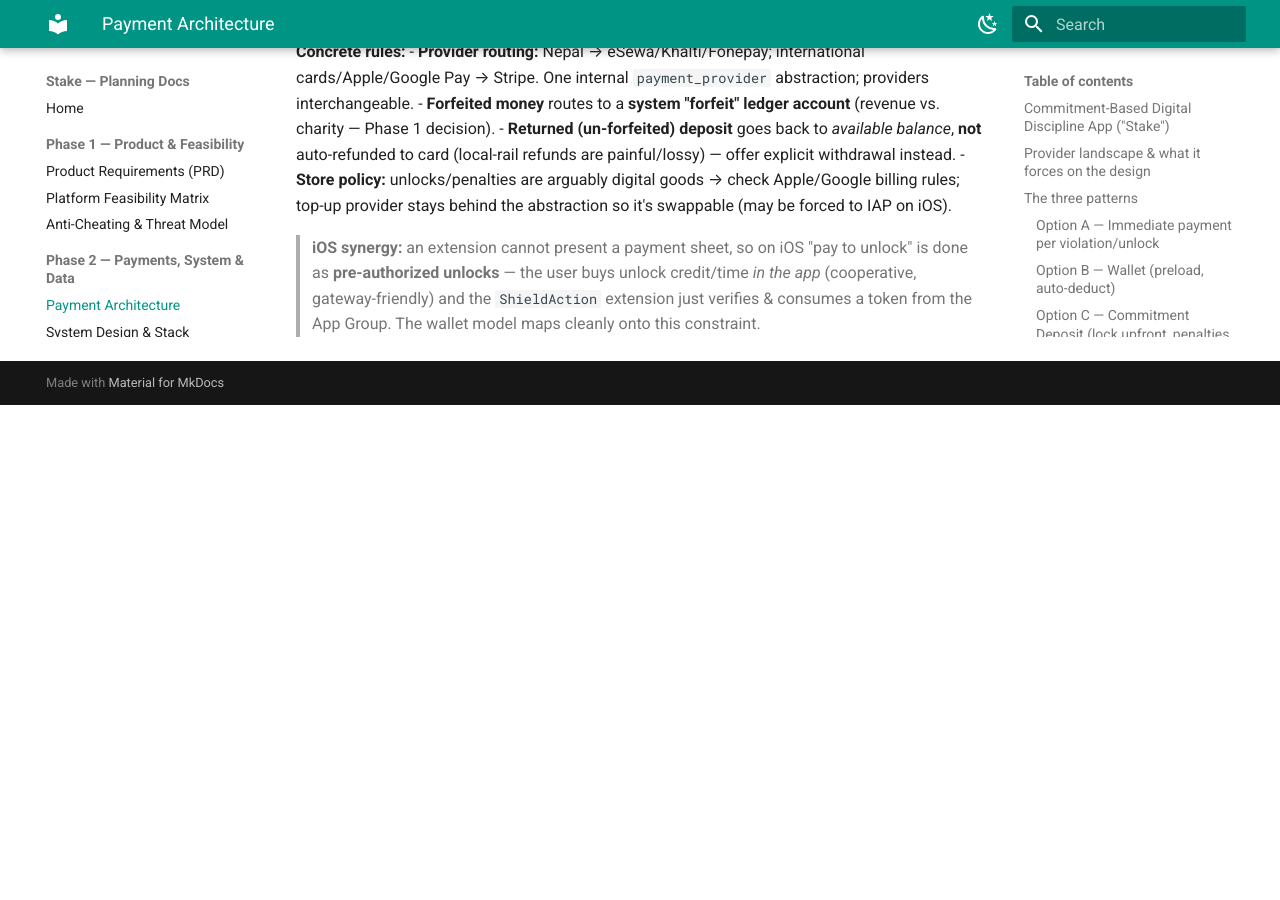
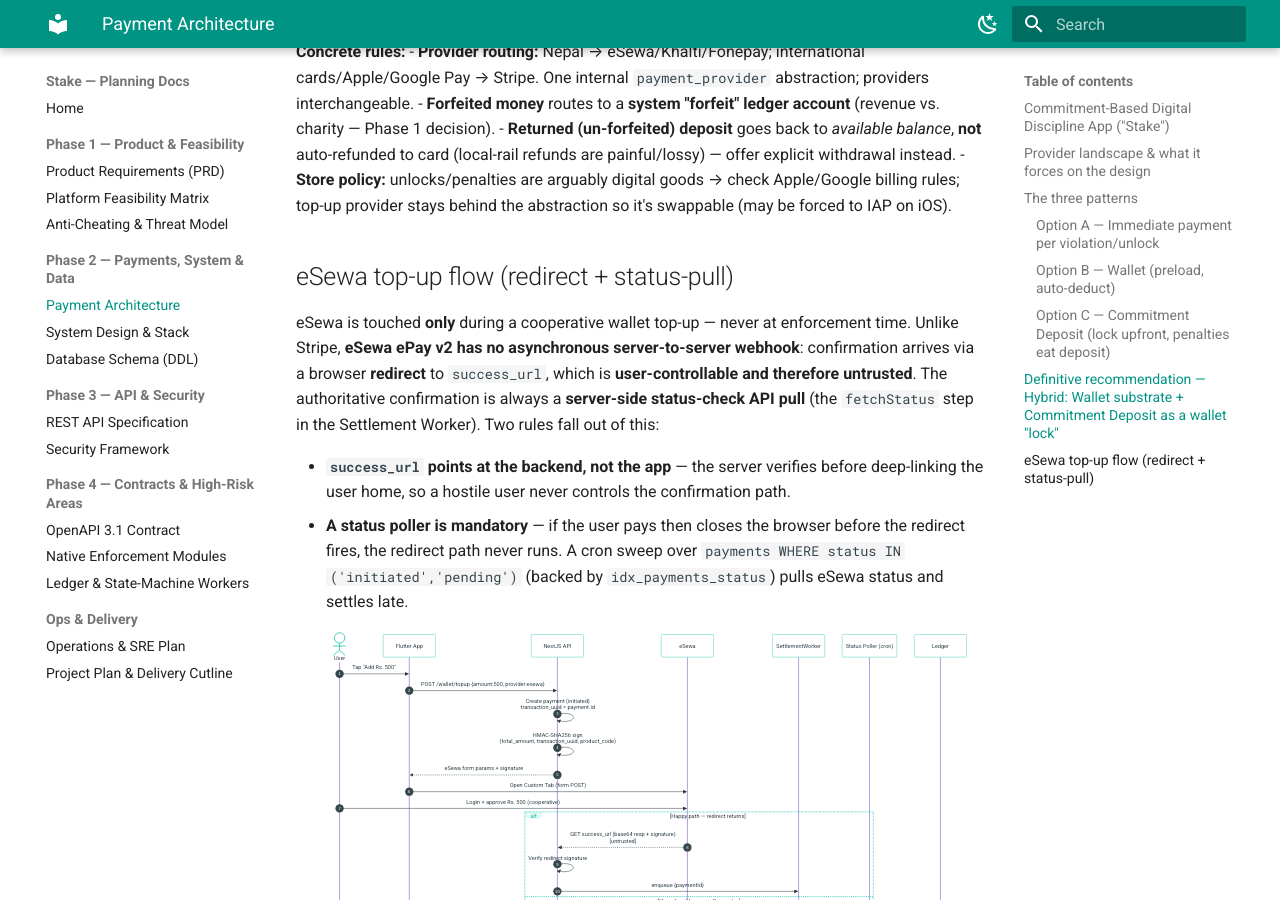
Before and after one commit to JEEVANRAWAL/stake-app-doc, an MkDocs documentation site: the page built from docs/payments/payment-architecture.md, in a window 1280 px wide and 900 px high, scrolled down 2478 px. Built offline with MkDocs 1.6.1 and Material for MkDocs 9.7.7, drawn with Linux system fonts in a browser that asks for light colours; before the commit the page ends 2883 px from its top, so only the background shows below that.

Commit message:
Add eSewa top-up sequence diagram (redirect + status-pull)

````diff
--- a/docs/payments/payment-architecture.md
+++ b/docs/payments/payment-architecture.md
@@ -56,6 +56,54 @@
 - **Returned (un-forfeited) deposit** goes back to *available balance*, **not** auto-refunded to card (local-rail refunds are painful/lossy) — offer explicit withdrawal instead.
 - **Store policy:** unlocks/penalties are arguably digital goods → check Apple/Google billing rules; top-up provider stays behind the abstraction so it's swappable (may be forced to IAP on iOS).
 
+## eSewa top-up flow (redirect + status-pull)
+
+eSewa is touched **only** during a cooperative wallet top-up — never at enforcement time.
+Unlike Stripe, **eSewa ePay v2 has no asynchronous server-to-server webhook**: confirmation
+arrives via a browser **redirect** to `success_url`, which is **user-controllable and therefore
+untrusted**. The authoritative confirmation is always a **server-side status-check API pull**
+(the `fetchStatus` step in the Settlement Worker). Two rules fall out of this:
+
+- **`success_url` points at the backend, not the app** — the server verifies before deep-linking
+  the user home, so a hostile user never controls the confirmation path.
+- **A status poller is mandatory** — if the user pays then closes the browser before the redirect
+  fires, the redirect path never runs. A cron sweep over `payments WHERE status IN
+  ('initiated','pending')` (backed by `idx_payments_status`) pulls eSewa status and settles late.
+
+```mermaid
+sequenceDiagram
+    autonumber
+    actor U as User
+    participant App as Flutter App
+    participant API as NestJS API
+    participant ES as eSewa
+    participant SET as SettlementWorker
+    participant POLL as Status Poller (cron)
+    participant L as Ledger
+
+    U->>App: Tap "Add Rs. 500"
+    App->>API: POST /wallet/topup {amount:500, provider:esewa}
+    API->>API: Create payment (initiated)<br/>transaction_uuid = payment.id
+    API->>API: HMAC-SHA256 sign<br/>(total_amount, transaction_uuid, product_code)
+    API-->>App: eSewa form params + signature
+    App->>ES: Open Custom Tab (form POST)
+    U->>ES: Login + approve Rs. 500 (cooperative)
+
+    alt Happy path — redirect returns
+        ES-->>API: GET success_url (base64 resp + signature)<br/>[untrusted]
+        API->>API: Verify redirect signature
+        API->>SET: enqueue {paymentId}
+    else User closed browser after paying
+        POLL->>API: sweep status IN (initiated, pending)
+        API->>SET: enqueue {paymentId}
+    end
+
+    SET->>ES: Status-check API (server PULL)<br/>[authoritative]
+    ES-->>SET: status = COMPLETE, amount = 500
+    SET->>L: journal: gateway_clearing → user_available (net of fee)
+    SET-->>App: balance updated (push / next sync)
+```
+
 > **iOS synergy:** an extension cannot present a payment sheet, so on iOS "pay to unlock" is done
 > as **pre-authorized unlocks** — the user buys unlock credit/time *in the app* (cooperative,
 > gateway-friendly) and the `ShieldAction` extension just verifies & consumes a token from the
````
